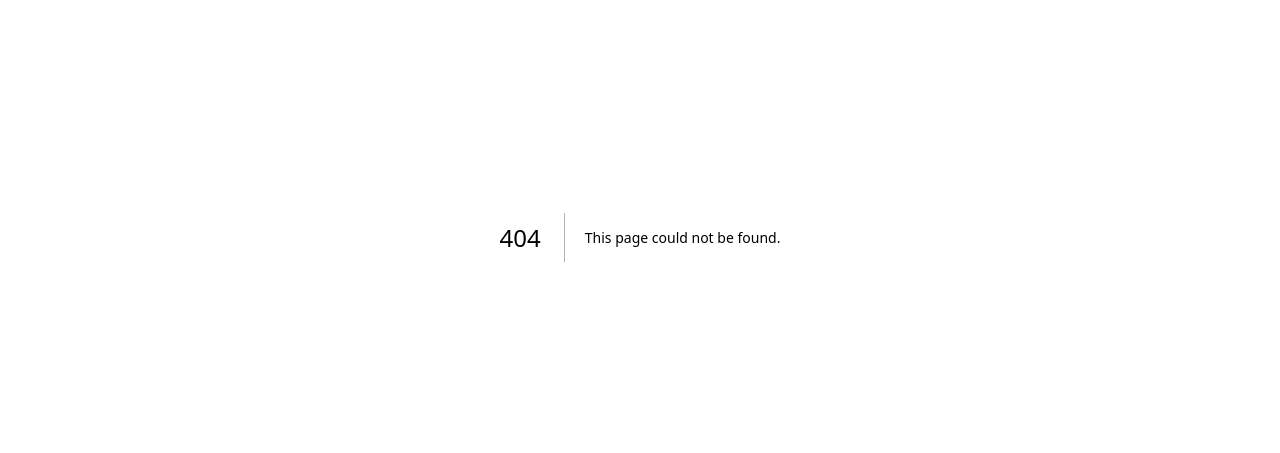
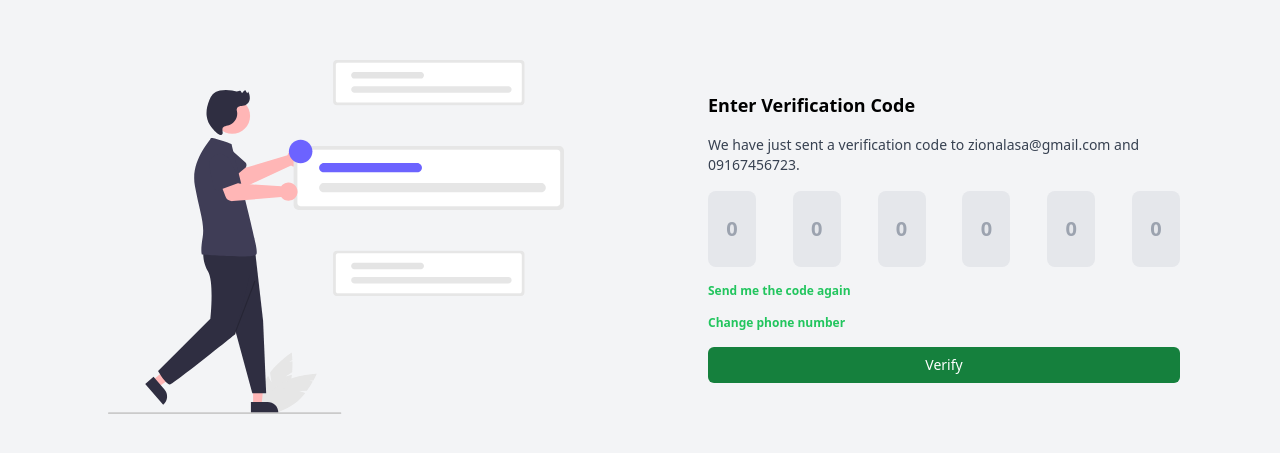
Before and after one commit to Sotonye0808/along-app, a Next.js app: page /otp in a window 1280 px wide. Before the commit this address had no page. Shown: the part 163-616 px from the top of the page. Built offline with nearby package versions, Linux system fonts and the light colour scheme.

Commit message:
some UI changes

```diff
--- a/app/components/Hero/LegendSignIn.tsx
+++ b/app/components/Hero/LegendSignIn.tsx
@@ -5,11 +5,19 @@ import React, { useState } from "react";
 
 const Main = () => {
 	return (
-		<div className="flex-1 flex flex-col items-center justify-center p-12">
-			<h1 className="text-2xl text-gray-600 text-center font-semibold">
+		<div className="flex-1 flex flex-col gap-8 items-center justify-between px-12 py-4 mx-6 bg-gradient-to-b from-gray-400 to-gray-800 rounded-lg max-h-[65vh] overflow-y-hidden">
+			<div className="h-1 w-2/3 bg-gray-200 rounded-r-3xl rounded-l-3xl mt-2 mb-10">
+				<div className="h-full w-2/3 bg-gray-800 rounded-r-3xl">.</div>.
+			</div>
+			<h1 className="text-xs text-gray-300 text-center font-semibold">
 				Decrease the time spent on locating the next stop or destination with
 				our search feature.
 			</h1>
+			<div className="w-2/3 h-[150%]">
+				<img className="object-contain w-full h-full"
+					src="/iphone-mockup.png"
+					alt="Phone Image" />
+			</div>
 		</div>
 	);
 };
--- /dev/null
+++ b/app/components/Otp/LegendOtp.tsx
@@ -0,0 +1,18 @@
+"use client";
+// disable eslint for unused vars for now to enable build and deploy
+// eslint-disable-next-line @typescript-eslint/no-unused-vars
+import React, { useState } from "react";
+
+const Main = () => {
+	return (
+		<div className="flex-1 flex flex-col gap-8 items-center justify-between px-12 py-4 mx-6  rounded-lg h-full overflow-y-clip">
+			<div className="w-full h-full">
+				<img className="object-contain w-full h-full"
+					src="/otp-legend-svg.svg"
+					alt="Phone Image" />
+			</div>
+		</div>
+	);
+};
+
+export default Main;
--- /dev/null
+++ b/app/components/Otp/Verification.tsx
@@ -0,0 +1,35 @@
+import React, { useState } from "react";
+
+const VerificationForm = () => {
+
+    const recepientEmail = 'zionalasa@gmail.com';
+    const recepientNumber = '09167456723';
+    const [code, setCode] = useState(['', '', '', '', '', '']);
+
+    return (
+        <div className="flex flex-col gap-4 justify-center items-start">
+            <h2 className="font-semibold text-lg">Enter Verification Code</h2>
+            <p className="text-sm text-gray-700">We have just sent a verification code to {recepientEmail} and {recepientNumber}.</p>
+
+            <div className="w-full flex justify-between">
+                {code.map((_, index) => (
+                    <input key={index} value={code[index]} type="text" placeholder="0" className="bg-gray-200 rounded-lg py-6 px-2 w-12 text-xl font-semibold text-center" maxLength={1} onChange={(e) => {
+                        const newCode = [...code];
+                        const value = e.target.value;
+                        if (/^\d?$/.test(value)) {
+                            newCode[index] = value;
+                            setCode(newCode);
+                        }
+                    }} />
+                ))}
+            </div>
+
+            <p className="text-xs font-semibold text-green-500">Send me the code again</p>
+            <p className="text-xs font-semibold text-green-500">Change phone number</p>
+
+            <button className="bg-green-700 w-full p-2 rounded-md text-sm text-white hover:opacity-85 cursor-pointer" type="button">Verify</button>
+        </div>
+    );
+};
+
+export default VerificationForm;
--- a/pages/login.tsx
+++ b/pages/login.tsx
@@ -11,11 +11,11 @@ const LoginPage = () => {
     <AuthProvider>
     <div>
       <HeroNavbar />
-      <div className="md:grid grid-cols-2 gap-6 bg-gray-100 px-2">
-        <div className="w-full hidden md:flex">
+      <div className="md:grid grid-cols-2 gap-2 justify-center items-center h-full bg-gray-100 px-8">
+        <div className="w-full h-full hidden md:flex">
           <Main />
         </div>
-        <div className="w-full flex justify-center md:px-12 md:items-center">
+        <div className="w-full flex justify-center md:px-8 md:items-center">
           <SignIn />
         </div>
       </div>
--- /dev/null
+++ b/pages/otp.tsx
@@ -0,0 +1,22 @@
+import React from "react";
+
+import "../app/globals.css"; // so tailwind styles can take effect
+import VerificationForm from "../app/components/Otp/Verification";
+import Main from "../app/components/Otp/LegendOtp";
+
+const OtpPage = () => {
+    return (
+        <div className="h-screen overflow-y-hidden p-1 flex justify-center items-center">
+            <div className="mx-0 my-auto md:grid grid-cols-2 gap-2 justify-center items-center justify-items-center h-full bg-gray-100 px-8">
+                <div className="w-full h-full hidden md:flex">
+                    <Main />
+                </div>
+                <div className="w-full h-full flex justify-center md:px-16 md:items-center">
+                    <VerificationForm />
+                </div>
+            </div>
+        </div>
+    );
+};
+
+export default OtpPage
```
Also changed, not shown: public/iphone-mockup.png (added), public/otp-legend-svg.svg (added).
